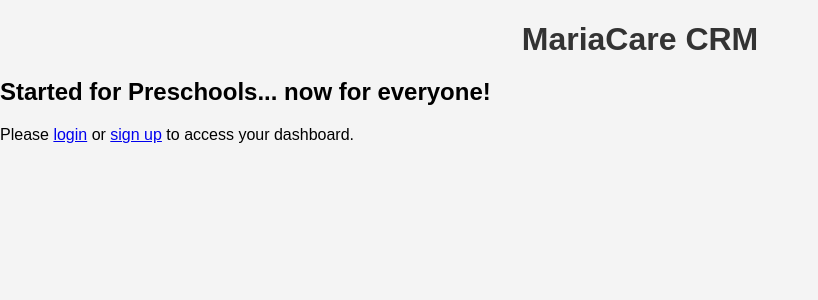
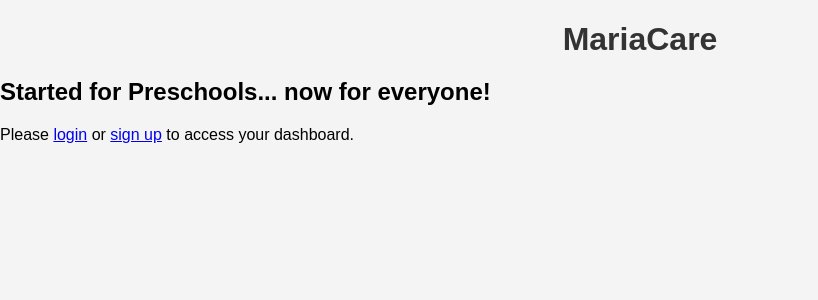
Before and after one commit to rizavi-enterprises/mariakube, a Flask app: page / in a window 1280 px wide. Shown: the part 38-338 px from the top of the page, without its empty margins (0-818 px from the left). Run offline with Flask 3, Linux system fonts and the light colour scheme; parts of the project's set-up code (start-up, migrations or seed data) failed here and were passed over.

Commit message:
Update landing.html
Signed-off-by: Arthur Rizavi <48633148+rizavi@users.noreply.github.com>

```diff
--- a/templates/landing.html
+++ b/templates/landing.html
@@ -1,6 +1,6 @@
 {% extends "base.html" %}
 {% block content %}
-<h1>MariaCare CRM</h1>
+<h1>MariaCare</h1>
 <h2>Started for Preschools... now for everyone!</h2>
 <p>Please <a href="{{ url_for('login') }}">login</a> or <a href="{{ url_for('signup') }}">sign up</a> to access your dashboard.</p>
 {% endblock %}
```
